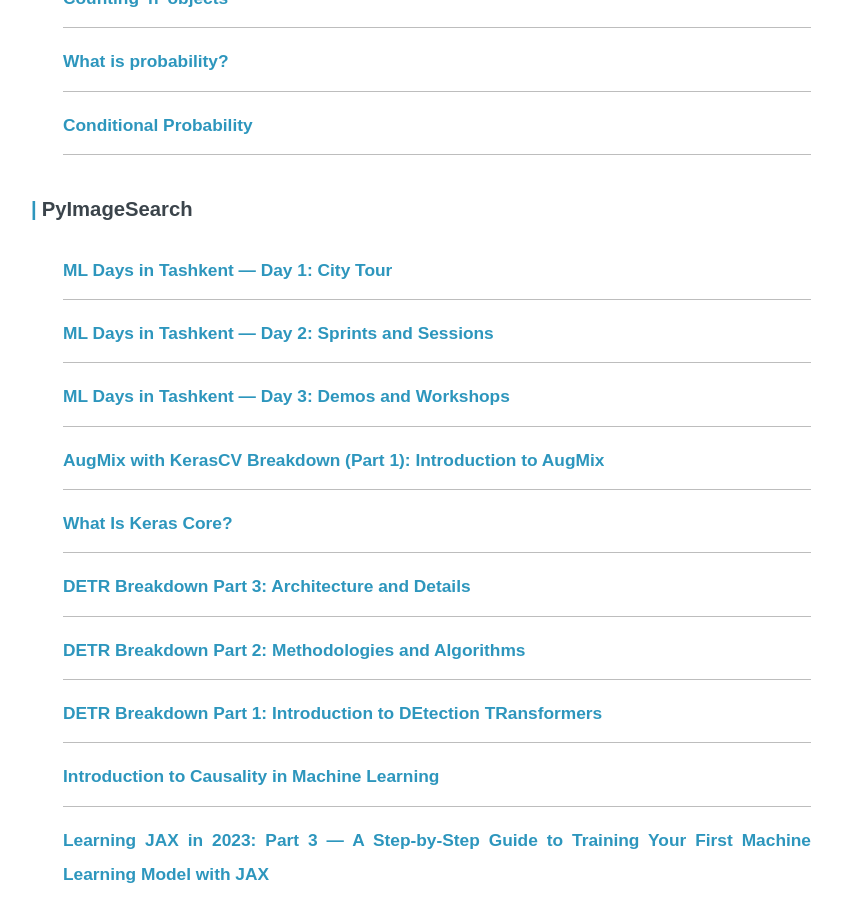
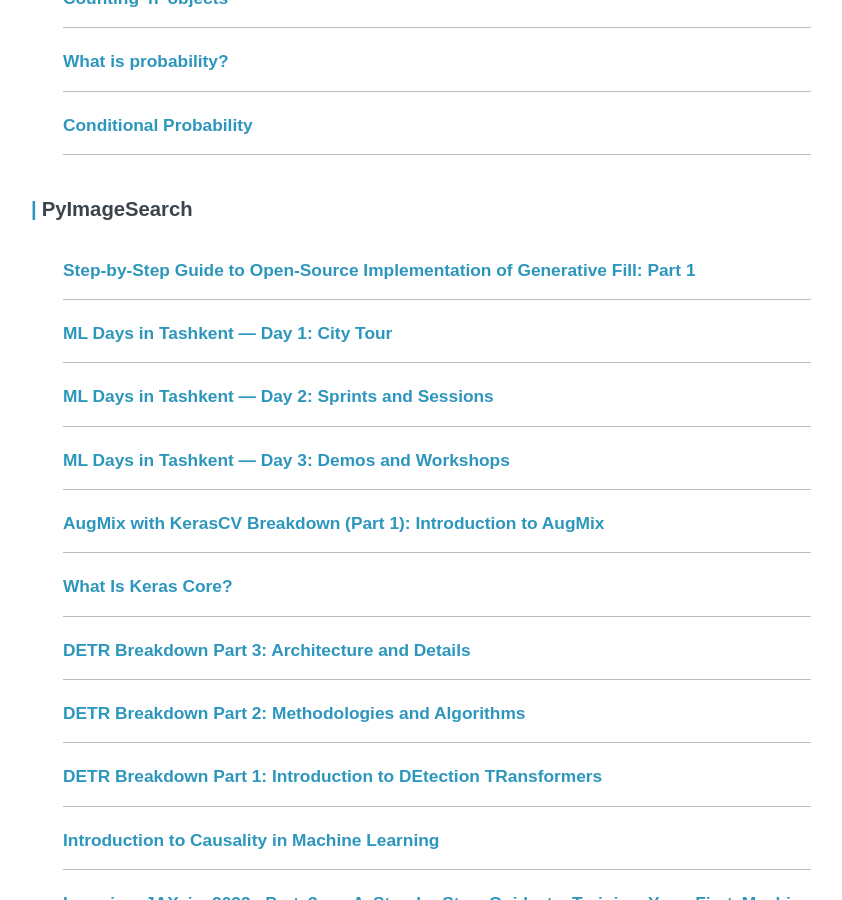
Before and after one commit to ariG23498/ariG23498.github.io, a Jekyll site: the page built from blogs.md, in a window 1280 px wide and 900 px high, scrolled down 322 px. Shown: the whole window, without its empty margins (219-1061 px from the left). Built offline with Jekyll 4.4.1, drawn with Linux system fonts in a browser that asks for light colours.

Commit message:
Update blogs.md

```diff
--- a/blogs.md
+++ b/blogs.md
@@ -20,6 +20,9 @@ permalink: /posts
         </article>
 
         <h3>PyImageSearch</h3>
+        <article class="archive-item">
+                <a class="archive-item-link" href="https://pyimagesearch.com/2024/03/18/step-by-step-guide-to-open-source-implementation-of-generative-fill-part-1/" target="_blank" rel="noopener noreferrer">Step-by-Step Guide to Open-Source Implementation of Generative Fill: Part 1</a>
+        </article>
         <article class="archive-item">
                 <a class="archive-item-link" href="https://pyimagesearch.com/2023/12/04/ml-days-in-tashkent-day-1-city-tour/" target="_blank" rel="noopener noreferrer">ML Days in Tashkent — Day 1: City Tour</a>
         </article>
```
